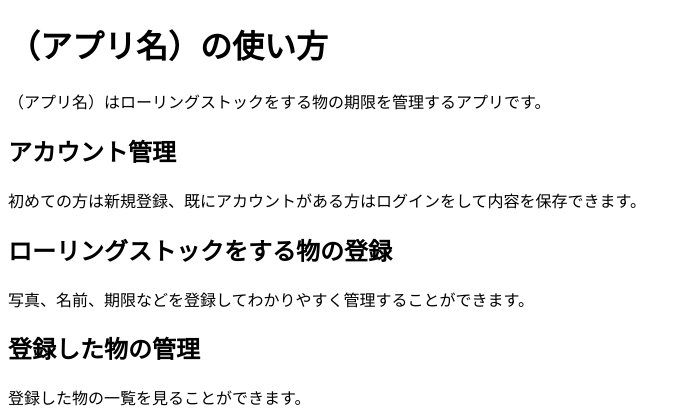
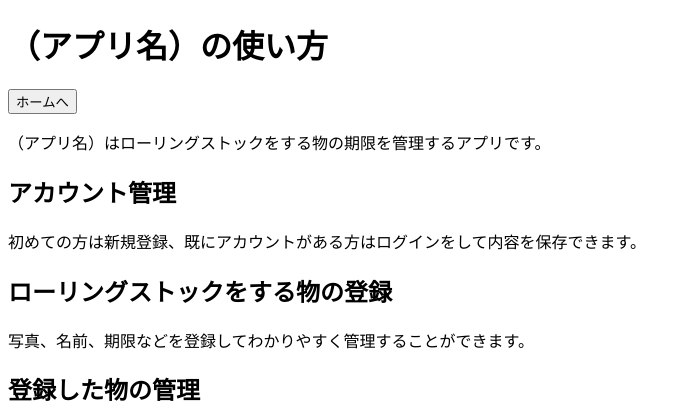
Before and after one commit to raptech-jp/RollingStockManager, a Flask app: page /manual in a window 1280 px wide. Shown: the top 420 px of the page, without its empty margins (0-691 px from the left). Run offline with Flask 3, Linux system fonts and the light colour scheme.

Commit message:
[編集] ホームへ -> manual

```diff
--- a/templates/manual.html
+++ b/templates/manual.html
@@ -7,7 +7,18 @@
 </head>
 <body>
     <div class="container">
-        <h1>（アプリ名）の使い方</h1>
+        <div class="container">
+            <div class="text-center grid gap-0 row-gap-3">
+                <div class="row p-2 g-col-6">
+                    <div class="col">
+                        <h1>（アプリ名）の使い方</h1>
+                    </div>
+                    <dic class="col">
+                        <input type="button" onclick="location.href='/'" class="btn btn-light" value="ホームへ">
+                    </div>
+                </div>
+            </div>
+        </div>
 
         <p>（アプリ名）はローリングストックをする物の期限を管理するアプリです。</p>
         <p></p>
--- a/templates/notice.html
+++ b/templates/notice.html
@@ -15,9 +15,9 @@
                 </div>
                 <dic class="col">
                     <input type="button" onclick="location.href='/'" class="btn btn-light" value="ホームへ">
-                </dic>
-            </dic>
-        </dic>
+                </div>
+            </div>
+        </div>
     </div>
 </body>
 </html>
```
